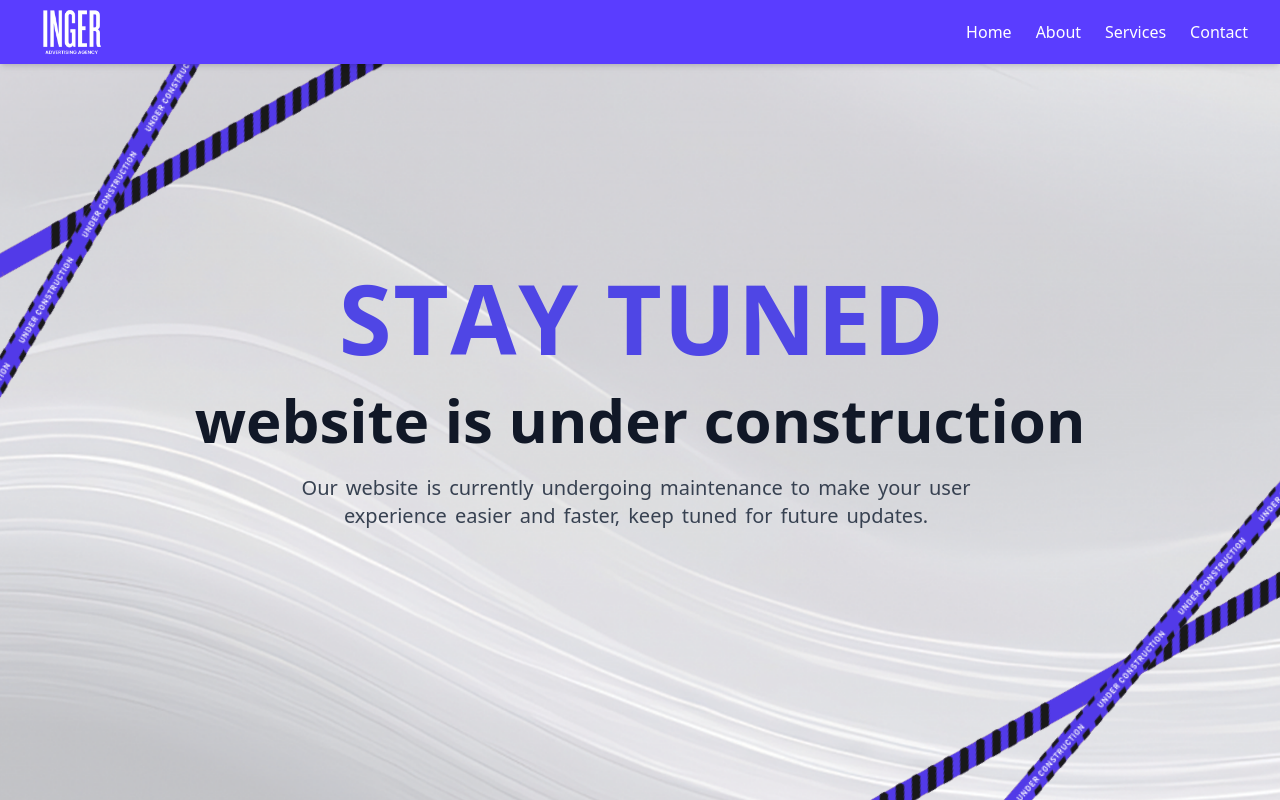
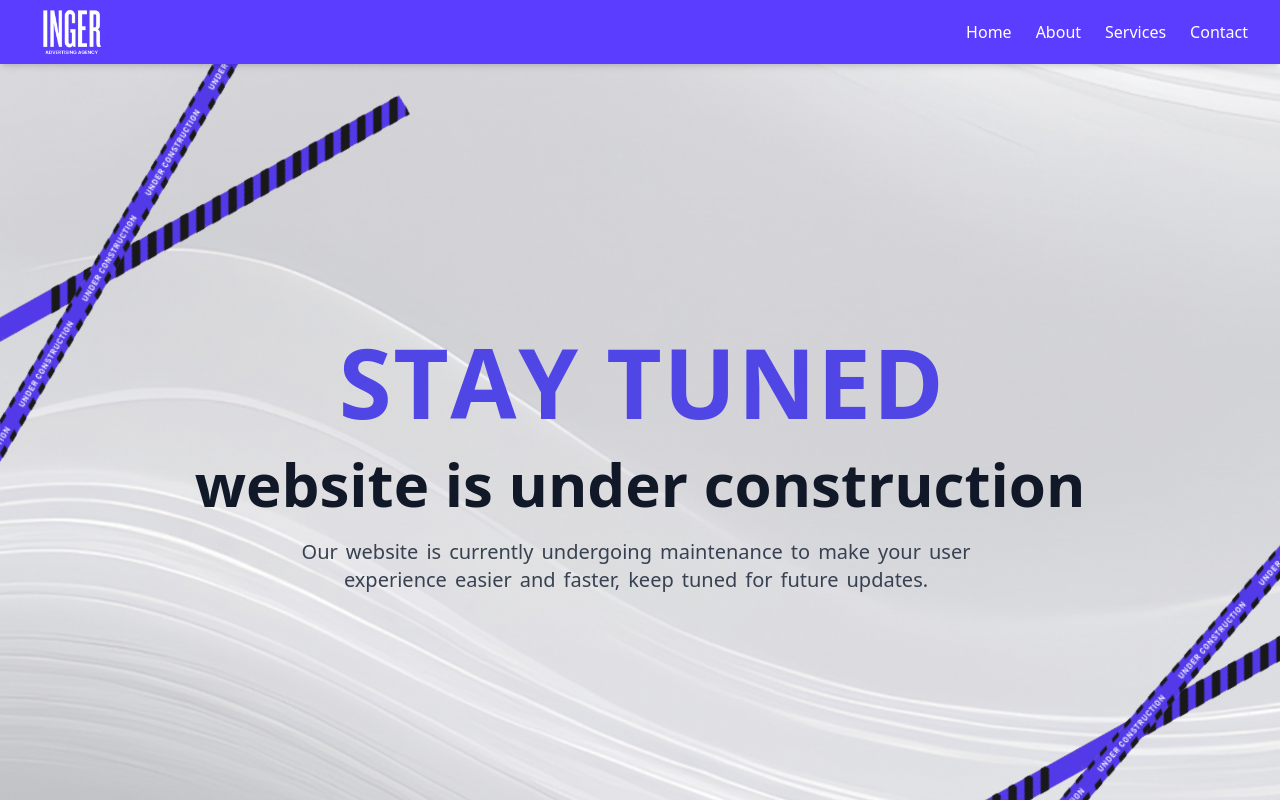
Before and after one commit to AhmedMosad0/Inger-website, a React (Vite) app in the folder frontend/: page / in a window 1280 px wide. Built offline with nearby package versions, Linux system fonts and the light colour scheme.

Commit message:
Fixed: page scroll 2

```diff
--- a/frontend/src/App.jsx
+++ b/frontend/src/App.jsx
@@ -3,9 +3,11 @@ import Navbar from "./components/Navbar";
 
 function App() {
   return (
-    <div className="w-full h-screen overflow-hidden">
+    <div className="w-full h-[100dvh] overflow-hidden">
       <Navbar />
-      <Hero />
+      <div className="absolute top-16 left-0 w-full h-[calc(100dvh-4rem)] overflow-hidden">
+        <Hero />
+      </div>
     </div>
   );
 }
```
